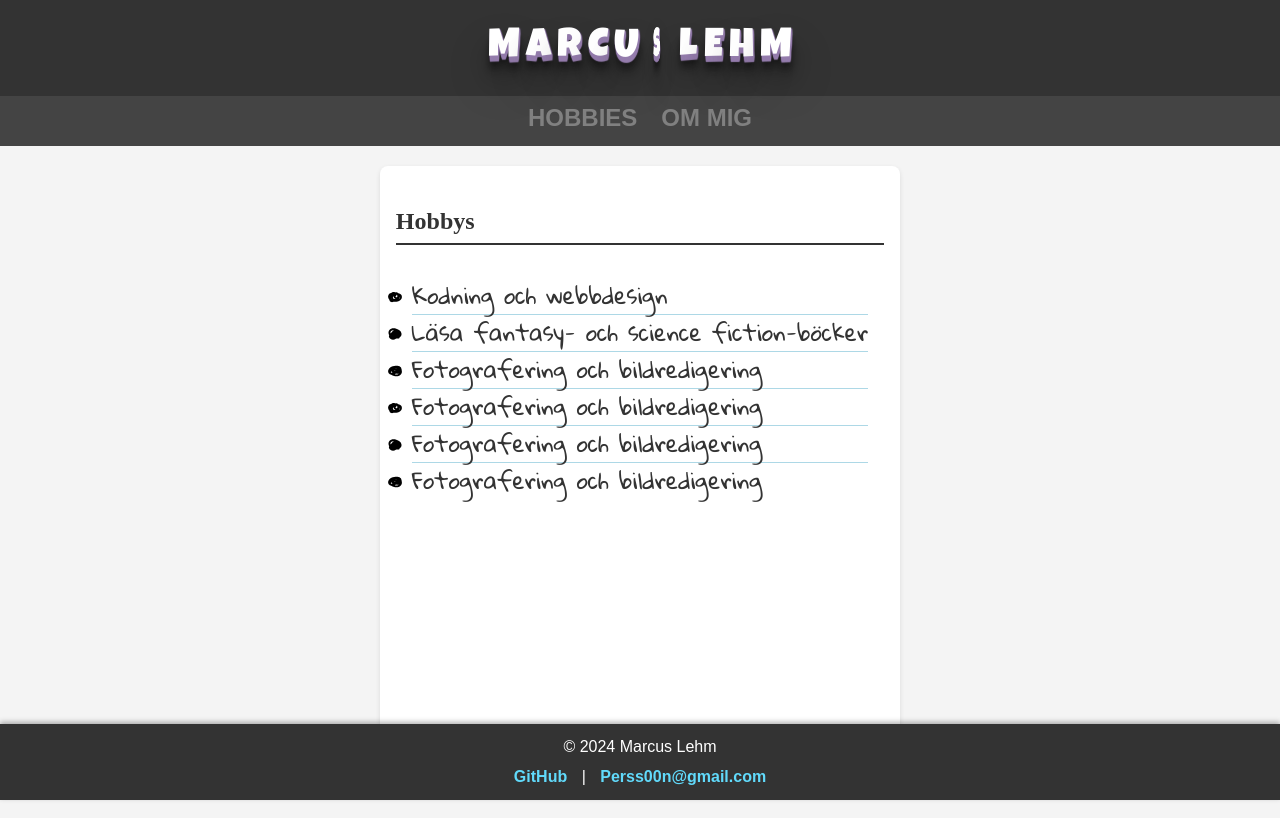
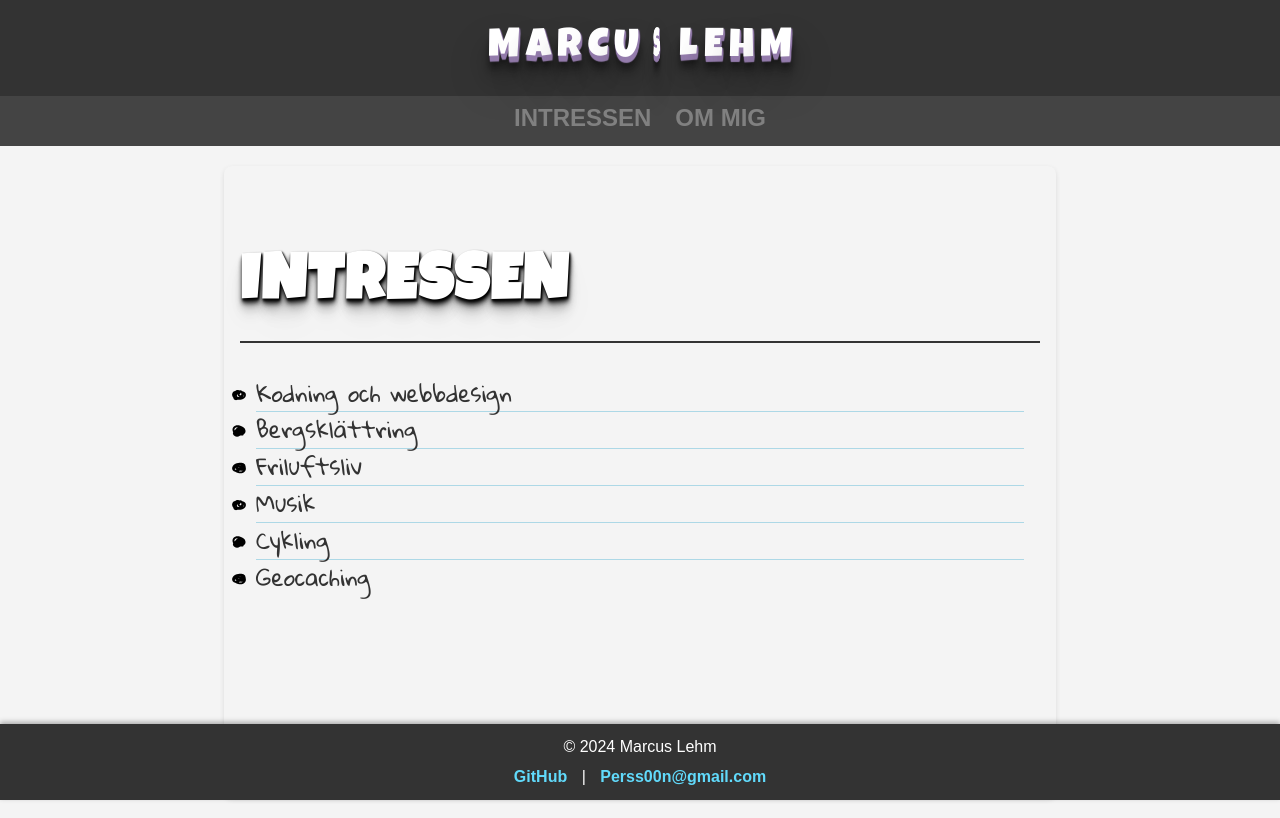
Before and after one commit to Perss00n/HTML-CSS-School-Project, a plain HTML site: page index.html in a window 1280 px wide. Drawn offline with Linux system fonts and the light colour scheme.

Commit message:
Lagt till 3d effekt på text Fixat main boxen så att den är en fast bredd och höjd samt växer om det behövs

```diff
--- a/index.html
+++ b/index.html
@@ -27,21 +27,21 @@
     </header>
     <nav>
         <ul class="navbar">
-            <li><a href="index.html">Hobbies</a></li>
+            <li><a href="index.html">Intressen</a></li>
             <li><a href="about.html">Om Mig</a></li>
         </ul>
     </nav>
 
     <main>
         <section>
-            <h2>Hobbys</h2>
+            <h2 class="threeD-text">Intressen</h2>
             <ul class="hobbieslist">
                 <li style="--i:1">Kodning och webbdesign</li>
-                <li style="--i:2">Läsa fantasy- och science fiction-böcker</li>
-                <li style="--i:3">Fotografering och bildredigering</li>
-                <li style="--i:4">Fotografering och bildredigering</li>
-                <li style="--i:5">Fotografering och bildredigering</li>
-                <li style="--i:6">Fotografering och bildredigering</li>
+                <li style="--i:2">Bergsklättring</li>
+                <li style="--i:3">Friluftsliv</li>
+                <li style="--i:4">Musik</li>
+                <li style="--i:5">Cykling</li>
+                <li style="--i:6">Geocaching</li>
             </ul>
         </section>
     </main>
--- a/styles.css
+++ b/styles.css
@@ -99,13 +99,15 @@ nav {
 
 /* Main-styling */
 main {
-    flex-grow: 1; /* Gör att main-boxen växer och tar upp utrymmet */
-    margin: 20px auto;
-    padding: 1rem;
-    max-width: 800px;
-    background: #fff;
-    border-radius: 8px;
-    box-shadow: 0 2px 5px rgba(0, 0, 0, 0.1);
+  flex-grow: 1; /* Gör att main-boxen växer och tar upp utrymmet */
+  margin: 20px auto;
+  padding: 1rem;
+  width: 800px; /* Sätt en fast bredd */
+  height: 600px; /* Sätt en fast höjd (om du vill ha en specifik höjd) */
+  background: #f4f4f4;
+  border-radius: 8px;
+  box-shadow: 0 2px 5px rgba(0, 0, 0, 0.1);
+  overflow-y: auto; /* Om innehållet är större än höjden, lägg till en vertikal scrollbar */
 }
 
 /* Sektioner */
@@ -124,7 +126,7 @@ section p, section ul {
 .hobbieslist {
     font-family: 'Gloria Hallelujah', cursive;
 	font-size: 1.4rem;
-	background: #fff;
+	background: f4f4f4;
 	margin: 0;
 	padding: 1rem;
 	display: grid;
@@ -238,6 +240,27 @@ section p, section ul {
     opacity: 0.8;
   }
 
+/* Cool 3D-effekt för text */
+.threeD-text {
+  font-family: 'Luckiest Guy', serif;
+  font-size: 4rem;
+  font-weight: bold;
+  color: #fff;
+  text-transform: uppercase;
+  position: relative;
+  letter-spacing: 2px;
+  text-shadow: 1px 1px 2px rgba(0, 0, 0, 0.8),
+               1px 2px 2px rgba(0, 0, 0, 0.7),
+               1px 3px 3px rgba(0, 0, 0, 0.6),
+               1px 4px 4px rgba(0, 0, 0, 0.5),
+               1px 5px 5px rgba(0, 0, 0, 0.4),
+               1px 6px 6px rgba(0, 0, 0, 0.3),
+               1px 10px 10px rgba(0, 0, 0, 0.2),
+               1px 15px 15px rgba(0, 0, 0, 0.1),
+               1px 20px 25px rgba(0, 0, 0, 0.05),
+               1px 25px 40px rgba(0, 0, 0, 0.03);
+}
+
 
 /* Logo effekt för att få varje bokstav att snurra runt ett varv */
 .waviy {
```
